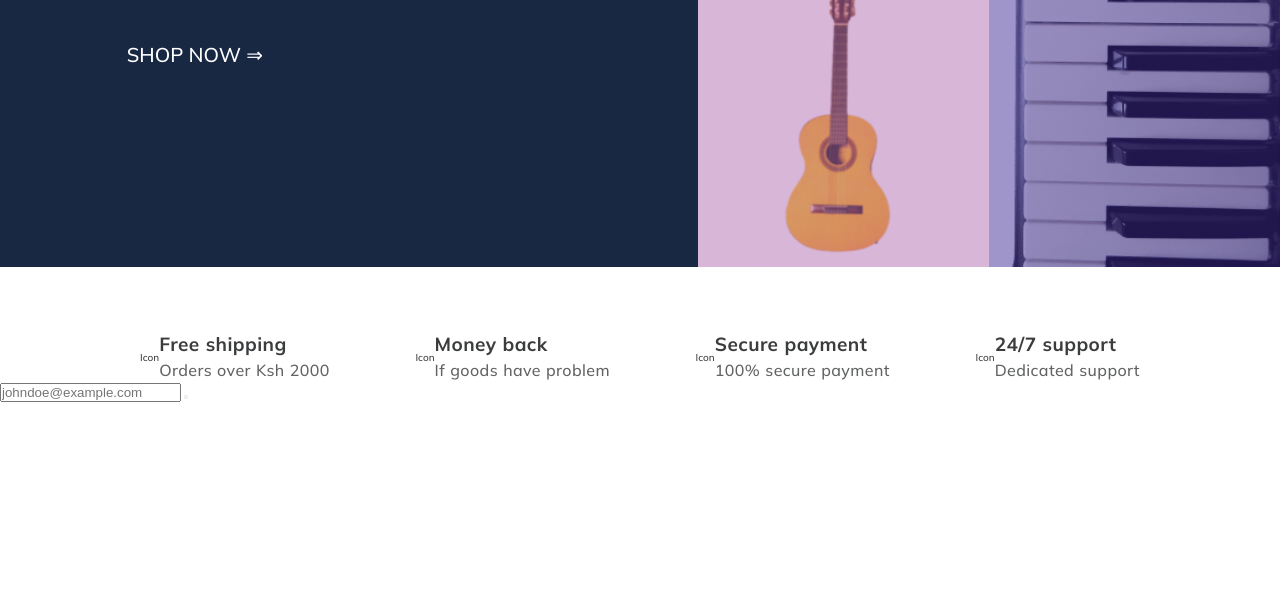
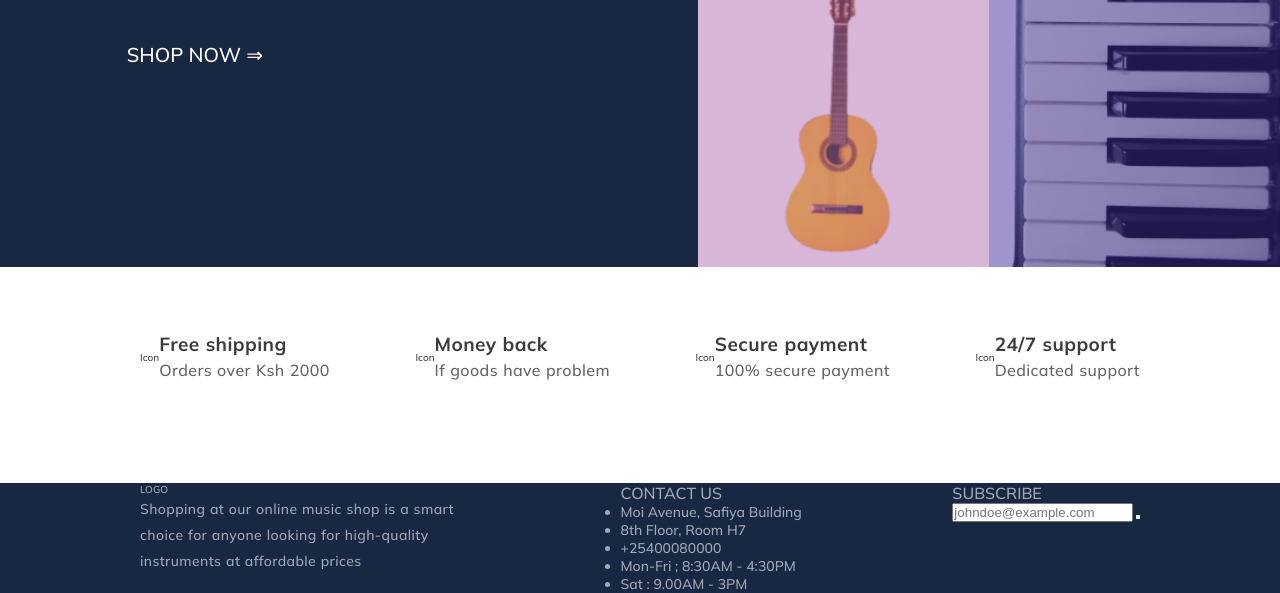
Before and after one commit to jmoseka/mziki-music-shop, a website: page index.html in a window 1280 px wide. Shown: the part 353-946 px from the top of the page. Before the commit the page ends 800 px from the top, so only its background shows below. Drawn offline with Linux system fonts and the light colour scheme.

```diff
--- a/index.html
+++ b/index.html
@@ -1,5 +1,6 @@
 <!DOCTYPE html>
 <html lang="en">
+
 <head>
     <meta charset="UTF-8">
     <meta http-equiv="X-UA-Compatible" content="IE=edge">
@@ -7,9 +8,12 @@
     <link rel="stylesheet" href="css/style.css">
     <link rel="preconnect" href="https://fonts.googleapis.com">
     <link rel="preconnect" href="https://fonts.gstatic.com" crossorigin>
-    <link href="https://fonts.googleapis.com/css2?family=Montserrat:wght@400;500;600&family=Mulish:wght@300;500;600;700&display=swap" rel="stylesheet">
+    <link
+        href="https://fonts.googleapis.com/css2?family=Montserrat:wght@400;500;600&family=Mulish:wght@300;500;600;700&display=swap"
+        rel="stylesheet">
     <title>Mziki Music Shop</title>
 </head>
+
 <body>
     <div class="container">
         <div class="heading-one">Let the music play</div>
@@ -18,7 +22,8 @@
 
                 <div class="heading-body">
                     <div class="heading-paragraph">
-                        <p>We are passionate about music, and we are dedicated to helping you find the best instrument for your needs.</p>
+                        <p>We are passionate about music, and we are dedicated to helping you find the best instrument
+                            for your needs.</p>
                     </div>
                     <div class="shop-now">
                         <a href="#" class="shop-now_link">SHOP NOW &rArr;</a>
@@ -108,45 +113,49 @@
     <footer>
         <div class="footer">
 
-            <div class="footer-logo">
-
-                <div class="footer-logo-icon">
-
+            <div class="footer-card footer-logo">
+                <div class="footer-card_icon">LOGO
                 </div>
 
-                <div class="footer-logo-text">
-
-                </div>
+                <p class="footer-card_text">
+                    Shopping at our online music shop is a smart choice for anyone looking
+                     for high-quality instruments at affordable prices
+                </p>
 
             </div>
 
-            <div class="footer-contact">
 
-                <div class="footer-contact-title">
-
+            <div class="footer-card">
+                <div class="footer-card_title">
+                    Contact us
                 </div>
 
-                <div class="footer-contact-text">
+                <div class="footer-card_text">
+                    <ul>
+                        <li>Moi Avenue, Safiya Building</li>
+                        <li>8th Floor, Room H7</li>
+                        <li>+25400080000</li>
+                        <li>Mon-Fri ; 8:30AM - 4:30PM</li>
+                        <li>Sat : 9.00AM - 3PM</li>
+                    </ul>
+                </div>
+            </div>
 
+
+            <div class="footer-card">
+                <div class="footer-card_title">
+                    Subscribe
                 </div>
 
-            </div>
-
-            <div class="footer-form">
-
-                <div class="footer-form-text">
-
-                </div>
-
-                <form action="">
+                <form class="footer-card_form" action="">
                     <input type="email" placeholder="johndoe@example.com">
                     <button type="submit"></button>
                 </form>
-
             </div>
 
 
         </div>
     </footer>
 </body>
+
 </html>
--- a/sass/abstract/_variable.scss
+++ b/sass/abstract/_variable.scss
@@ -1,4 +1,4 @@
-$color-primary: hsl(218, 47%, 18%);
+$color-primary: #182843;
 // $color-primary-dark: #252c34;
 // $color-primary-dark-1: #21272e;
 // $color-primary-light: #d4d6d8;
--- a/sass/pages/_home.scss
+++ b/sass/pages/_home.scss
@@ -104,3 +104,30 @@
 }
 
 // footer-styling
+footer {
+    background-color: $color-primary;
+}
+.footer {
+    margin: $margin-big-top 140px 0 140px;
+    display: flex;
+    justify-content: space-between;
+}
+
+.footer-card {
+    color: #a3a9b4;
+
+    &_title {
+        font-size: 1.6rem;
+        text-transform: uppercase;
+    }
+
+    &_text {
+        font-size: 1.4rem;
+
+    }
+}
+
+
+.footer-logo {
+    width: 33%;
+}
```
Also changed, not shown: css/style.css.
